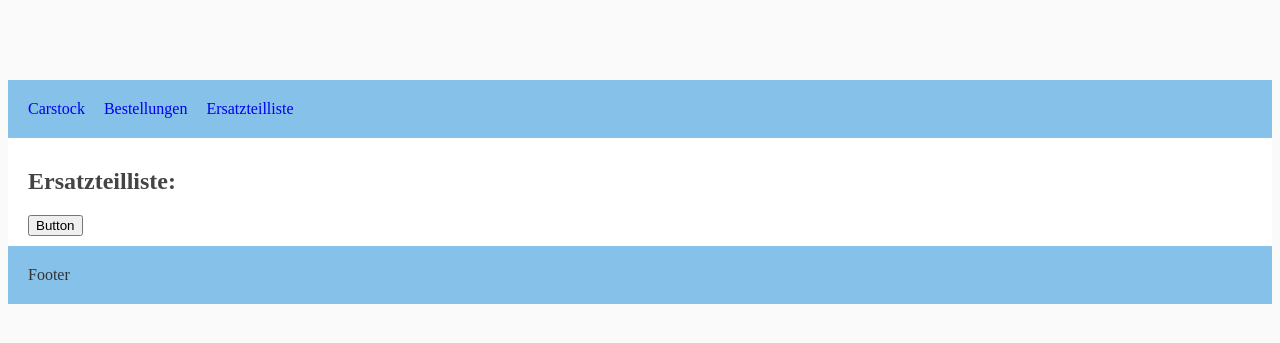
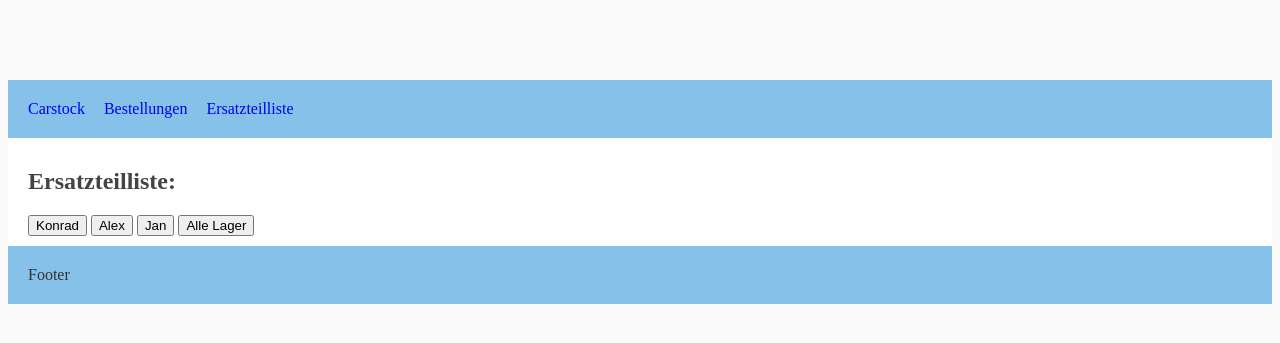
Before and after one commit to Jaenuful/carstock, a Flask app: page /ersatzteilliste in a window 1280 px wide. Shown: the top 343 px of the page. Run offline with Flask 2, Linux system fonts and the light colour scheme.

Commit message:
Mit farben gespielt, Testtabelle als Platzhalter eingebaut

```diff
--- a/static/style.css
+++ b/static/style.css
@@ -118,3 +118,7 @@ li {
   .account-heading {
     font-size: 2.5rem;
   }
+
+ .button{
+
+}
--- a/templates/bestellungen.html
+++ b/templates/bestellungen.html
@@ -22,7 +22,7 @@
     <div><a href="/process/"><button>Konrad</button></a></div>
     <div><a href="/process/"><button>Alex</button></a></div>
     <div></div><a href="/process/"><button>Jan</button></a></div>
-    <div></div><a href="/process/"><button>Büro Lager</button></a></div>
+    <div></div><a href="/process/"><button>Alle Lager</button></a></div>
     </section>
 
     <footer>Footer</footer>
--- a/templates/ersatzteilliste.html
+++ b/templates/ersatzteilliste.html
@@ -1,7 +1,7 @@
 <!doctype html>
 <html>
 <head>
-    <title>Ersatzteilliste</title>
+    <title>Carstock - Home</title>
     <meta charset="utf-8">
 	<link rel="stylesheet" href="/static/style.css">
 </head>
@@ -19,7 +19,10 @@
 
     <section>
     <h1>Ersatzteilliste:</h1>
-    <div><a href="/process/"><button>Button</button></a></div>
+    <div><a href="/process/"><button>Konrad</button></a></div>
+    <div><a href="/process/"><button>Alex</button></a></div>
+    <div></div><a href="/process/"><button>Jan</button></a></div>
+    <div></div><a href="/process/"><button>Alle Lager</button></a></div>
     </section>
 
     <footer>Footer</footer>
--- a/templates/index.html
+++ b/templates/index.html
@@ -13,6 +13,10 @@
                 <li><a href="/">Carstock</a></li>
                 <li><a href="bestellungen">Bestellungen</a></li>
                 <li><a href="ersatzteilliste">Ersatzteilliste</a></li>
+                <li><form class="form-inline my-2 my-lg-0"></li>
+                <li> <input class="form-control mr-sm-2" type="search" placeholder="Search" aria-label="Search">
+                    <button class="btn btn-outline-success my-2 my-sm-0" type="submit">Search</button>
+                  </form></li>
             </ul>
         </nav>
     </header>
@@ -22,7 +26,7 @@
     <div><a href="/process/"><button>Konrad</button></a></div>
     <div><a href="/process/"><button>Alex</button></a></div>
     <div></div><a href="/process/"><button>Jan</button></a></div>
-    <div></div><a href="/process/"><button>Büro Lager</button></a></div>
+    <div></div><a href="/process/"><button>Alle Lager</button></a></div>
     </section>
 
     <footer>Footer</footer>
--- a/templates/login.html
+++ b/templates/login.html
@@ -34,6 +34,7 @@
 			<div class="wrap-login100 p-l-55 p-r-55 p-t-65 p-b-50">
 				<form class="login100-form validate-form">
 					<span class="login100-form-title p-b-33">
+						Car Stock  <br><br /> Nova Biomedical CH <br><br />
 						Login
 					</span>
 
@@ -58,7 +59,7 @@
 					<div class="text-center p-t-45 p-b-4">
 
 						<a href="/passwortvergessen" class="txt2 hov1">
-							Benutzername / Passwort vergessen?
+							Benutzername / Passwort vergessen ?
 						</a>
 					</div>
 				</form>
```
